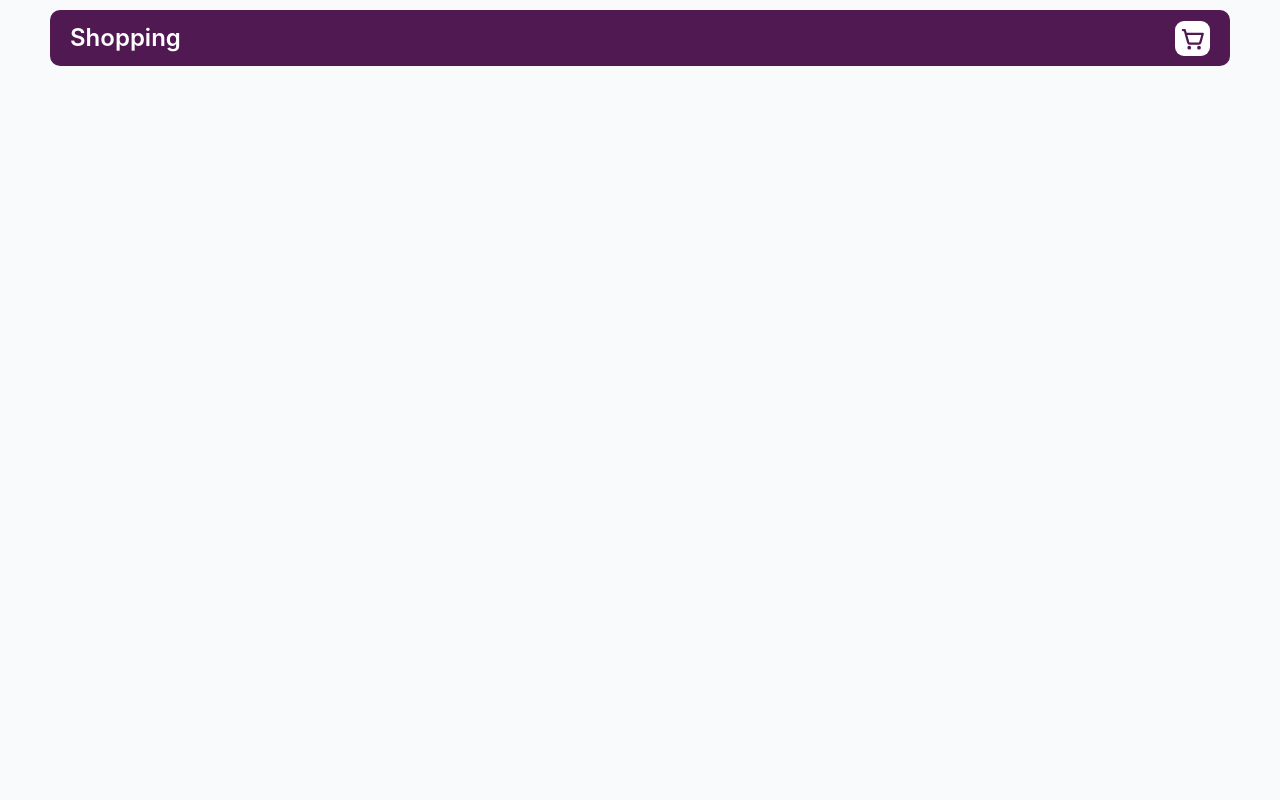
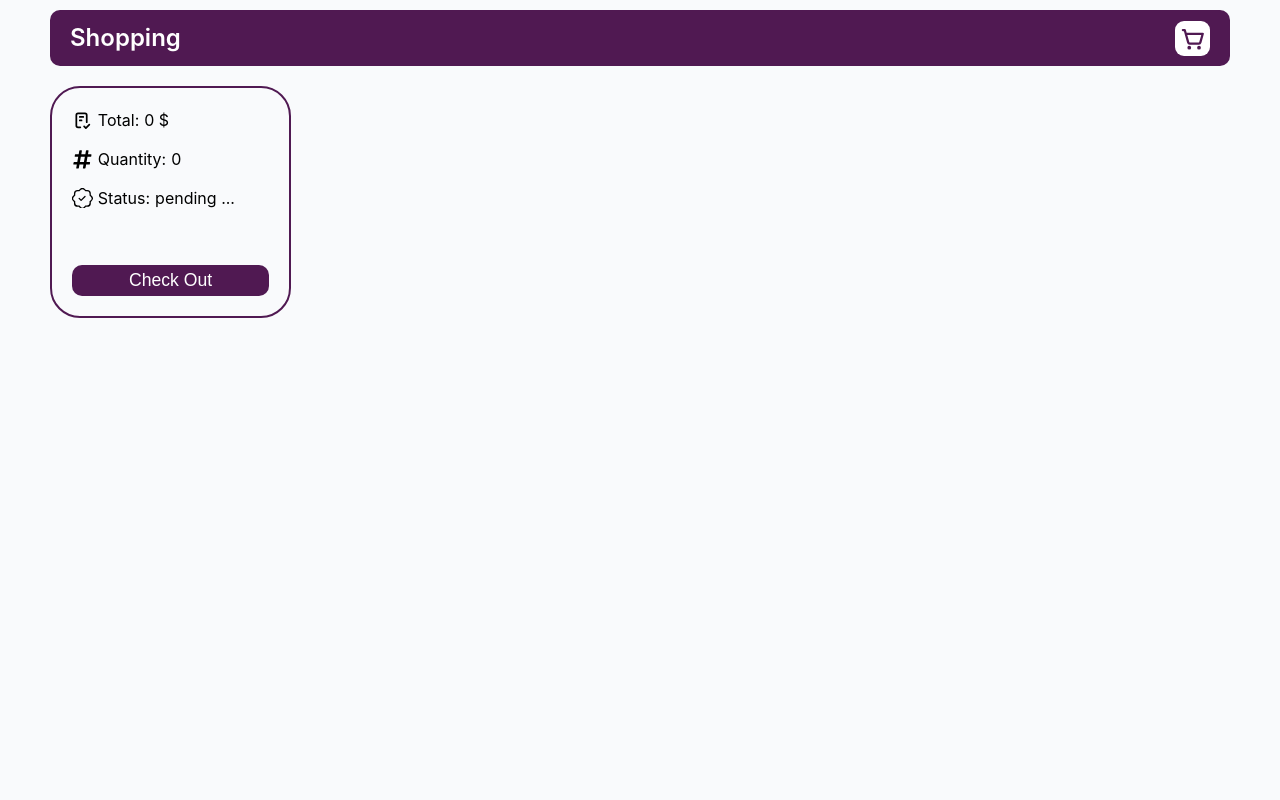
Before and after one commit to FTTM-M/shoppingApp-main, a React (Vite) app: page /chackOut in a window 1280 px wide. Shown: the top 800 px of the page. Built offline with nearby package versions, Linux system fonts and the light colour scheme.

Commit message:
added the store to other pages

```diff
--- a/src/components/Basket.jsx
+++ b/src/components/Basket.jsx
@@ -2,23 +2,26 @@ import { MdDeleteOutline } from "react-icons/md";
 import { Title } from "./helper/helper";
 
 import styles from "../components/Basket.module.css";
+import { useDispatch } from "react-redux";
+import { decreaseItem, deleteItem, increaseItem } from "../features/cart/cart";
 
-function Basket({ product, clickHandler }) {
+function Basket({ product }) {
+  const dispatch = useDispatch();
   return (
     <div className={styles.card}>
       <img src={product.image} alt={product.title} />
       <p>{Title(product.title)}</p>
       <div className={styles.actions}>
         {product.quantity === 1 && (
-          <button onClick={() => clickHandler("REMOVE_ITEMS", product)}>
+          <button onClick={() => dispatch(deleteItem(product))}>
             <MdDeleteOutline />
           </button>
         )}
         {product.quantity > 1 && (
-          <button onClick={() => clickHandler("DECREASE", product)}>-</button>
+          <button onClick={() => dispatch(decreaseItem(product))}>-</button>
         )}
         <span>{product.quantity}</span>
-        <button onClick={() => clickHandler("INCREASE", product)}>+</button>
+        <button onClick={() => dispatch(increaseItem(product))}>+</button>
       </div>
     </div>
   );
--- a/src/components/Basketsidebar.jsx
+++ b/src/components/Basketsidebar.jsx
@@ -2,27 +2,28 @@ import { TbChecklist } from "react-icons/tb";
 import { FaHashtag } from "react-icons/fa";
 import { BsPatchCheck } from "react-icons/bs";
 
+import styles from "./Basketsidebar.module.css";
+import { useDispatch } from "react-redux";
+import { checkeOut } from "../features/cart/cart";
 
-import styles from "./Basketsidebar.module.css"
-
-
-function Basketsidebar({ state, clickHandler }) {
+function Basketsidebar({ state }) {
+  const dispatch = useDispatch();
   return (
     <div className={styles.sidebar}>
       <div>
         <TbChecklist />
-        <p>Total:</p> <span>{state.total_price} $</span>
+        <p>Total:</p> <span>{state.total} $</span>
       </div>
       <div>
         <FaHashtag />
-        <p>Quantity:</p> <span>{state.counter}</span>
+        <p>Quantity:</p> <span>{state.counteItems}</span>
       </div>
       <div>
         <BsPatchCheck />
         <p> Status:</p> <span>{!state.checkeOut && "pending ..."}</span>
       </div>
 
-      <button onClick={() => clickHandler("CHECKOUT", state)}>Check Out</button>
+      <button onClick={() => dispatch(checkeOut())}>Check Out</button>
     </div>
   );
 }
--- a/src/features/cart/cart.js
+++ b/src/features/cart/cart.js
@@ -58,5 +58,5 @@ const cartSlice = createSlice({
 });
 
 export default cartSlice.reducer;
-export const { addItem, deleteItem, increaseItem, decreaseItem } =
+export const { addItem, deleteItem, increaseItem, decreaseItem ,checkeOut} =
   cartSlice.actions;
--- a/src/layout/Layout.jsx
+++ b/src/layout/Layout.jsx
@@ -3,9 +3,11 @@ import { PiShoppingCartSimpleBold } from "react-icons/pi";
 // import { useCard } from "../context/CardContext";
 
 import styles from "./Layout.module.css";
+import { useSelector } from "react-redux";
 
 function Layout({ children }) {
   // const [state] = useCard();
+  const state = useSelector((store) => store.carts);
   return (
     <>
       <header className={styles.header}>
@@ -15,7 +17,7 @@ function Layout({ children }) {
         <div>
           <Link to="/chackOut">
             <PiShoppingCartSimpleBold />
-            {/* {!!state.counter && <span>{state.counter}</span>} */}
+            {!!state.counteItems && <span>{state.counteItems}</span>}
           </Link>
         </div>
       </header>
--- a/src/pages/CheckOut.jsx
+++ b/src/pages/CheckOut.jsx
@@ -1,33 +1,32 @@
+import { useSelector } from "react-redux";
 import Basket from "../components/Basket";
 import Basketsidebar from "../components/Basketsidebar";
 // import { useCard } from "../context/CardContext";
 
-import styles from "./CheckOut.module.css"
+import styles from "./CheckOut.module.css";
 
 function CheckOut() {
   // const [state, dispatch] = useCard();
-  const clickHandler = (type, payload) => {
-    // dispatch({ type, payload });
-  };
+  // const clickHandler = (type, payload) => {
+  // dispatch({ type, payload });
+  // };
 
   // console.log(state);
 
-  // if (!state.counter) {
-  //   return <div>Empty</div>;
-  // }
+  const state = useSelector((store) => store.carts);
+
+  if (!state.selectedItems) {
+    return <div>Empty</div>;
+  }
 
   return (
     <div className={styles.container}>
-      {/* <Basketsidebar state={state} clickHandler={clickHandler} />
-      <div  className={styles.products}>
+      <Basketsidebar state={state} />
+      <div className={styles.products}>
         {state.selectedItems.map((product) => (
-          <Basket
-            key={product.id}
-            product={product}
-            clickHandler={clickHandler}
-          />
+          <Basket key={product.id} product={product} />
         ))}
-      </div> */}
+      </div>
     </div>
   );
 }
```
